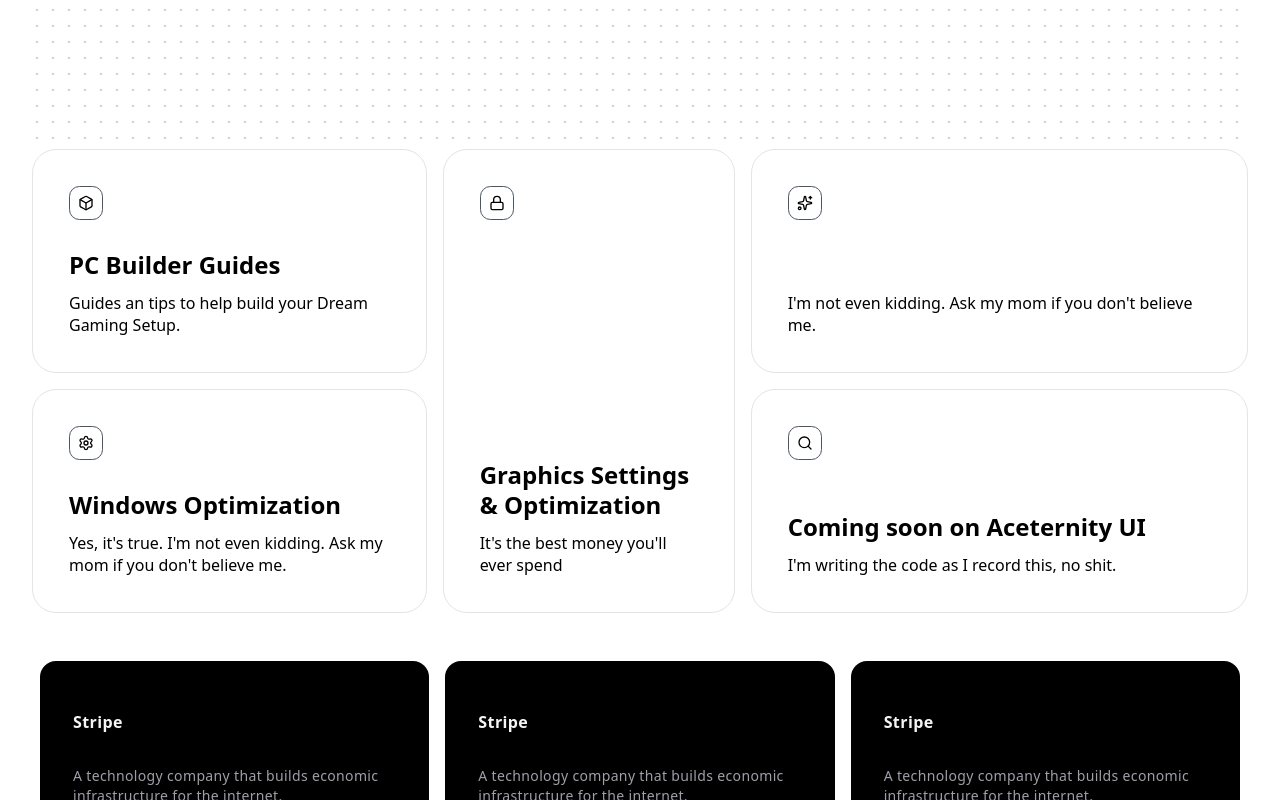
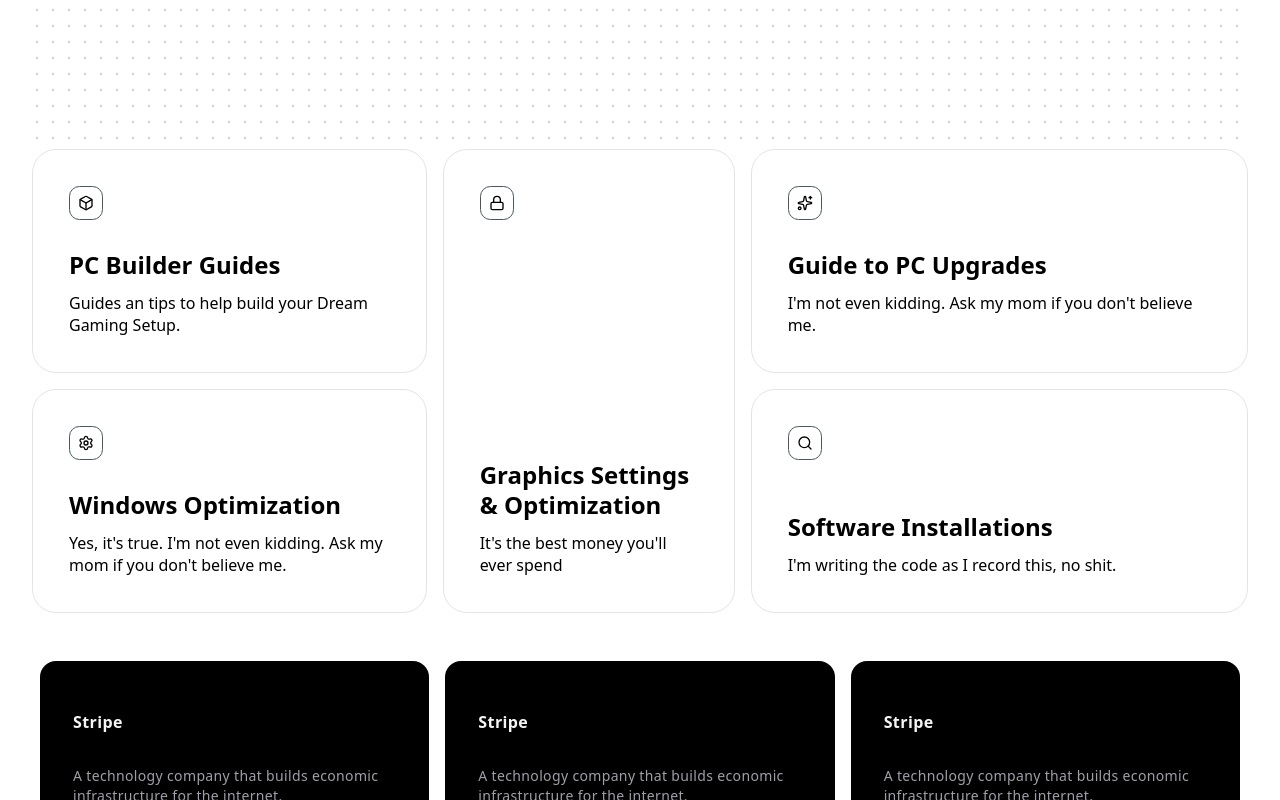
Before and after one commit to omni-aa/Proj-Ariel, a React (Vite) app: page / in a window 1280 px wide. Shown: the part 588-1388 px from the top of the page. Built offline with nearby package versions, Linux system fonts and the light colour scheme.

Commit message:
Fixed homepage and added custom linking to grid layout of the homepage for the initial few guides

```diff
--- a/src/App.tsx
+++ b/src/App.tsx
@@ -5,6 +5,14 @@ import Navbar from "@/pages/Navbar/Navbar.tsx";
 import {HomePage} from "@/pages/Home/HomePage.tsx";
 import NotFound from "@/components/404NotFound.tsx";
 import News from "@/pages/News/News.tsx";
+import ExplorePage from "@/pages/Explore/page.tsx";
+import GuidesDirectory from "@/pages/Guides/GuidesDirectory.tsx";
+import Graphics_Optimization from "@/pages/Guides/Graphics Settings & Optimization/page.tsx";
+import PC_Build_Guides from "@/pages/Guides/PC Builder Guides/page.tsx";
+import PC_Upgrades from "@/pages/Guides/PC Upgrades/page.tsx";
+import Software_Guides from "@/pages/Guides/Software/page.tsx";
+import Windows_Optimization_Guides from "@/pages/Guides/Windows Optimization/page.tsx";
+import Game_Installations from "@/pages/Guides/Game Installations/Game_Installations.tsx";
 
 const router = createBrowserRouter(
     createRoutesFromElements(
@@ -12,6 +20,21 @@ const router = createBrowserRouter(
             <Route path='/' element={<HomePage />} />
             <Route path={"*"} element={<NotFound/>}/>
             <Route path={'/news'} element={<News/>}/>
+            <Route path={'/explore'}  element={<ExplorePage/>}/>
+            <Route path={"/guides"} element={<GuidesDirectory/>}/>
+            <Route path={"/guides/-graphical-optimization-settings"}  element={<Graphics_Optimization/>}/>
+            <Route path={"/guides/pc-build-guides"} element={<PC_Build_Guides/>}/>
+            <Route path={"/guides/pc-upgrades"} element={<PC_Upgrades/>}/>
+            <Route path={"/guides/software-installation-guides"} element={<Software_Guides/>}/>
+            <Route path={"/guides/windows-os-optimization"} element={<Windows_Optimization_Guides/>}/>
+            <Route path={"/guides/game-installations"} element={<Game_Installations/>}/>
+
+
+
+
+
+
+
         </Route>
     )
 );
--- a/src/components/GlowingDemo/GlowingDemo.tsx
+++ b/src/components/GlowingDemo/GlowingDemo.tsx
@@ -2,6 +2,7 @@
 
 import { Box, Lock, Search, Settings, Sparkles } from "lucide-react";
 import { GlowingEffect } from "@/components/ui/glowing-effect";
+import {Link, type To} from "react-router-dom";
 
 export function GlowingEffectDemoSecond() {
     return (
@@ -11,6 +12,7 @@ export function GlowingEffectDemoSecond() {
                 icon={<Box className="h-4 w-4 text-black dark:text-neutral-400" />}
                 title="PC Builder Guides"
                 description="Guides an tips to help build your Dream Gaming Setup."
+                to={"/guides/pc-build-guides"}
             />
 
             <GridItem
@@ -18,6 +20,7 @@ export function GlowingEffectDemoSecond() {
                 icon={<Settings className="h-4 w-4 text-black dark:text-neutral-400" />}
                 title="Windows Optimization"
                 description="Yes, it's true. I'm not even kidding. Ask my mom if you don't believe me."
+                to={"/guides/windows-os-optimization"}
             />
 
             <GridItem
@@ -25,33 +28,37 @@ export function GlowingEffectDemoSecond() {
                 icon={<Lock className="h-4 w-4 text-black dark:text-neutral-400" />}
                 title="Graphics Settings & Optimization"
                 description="It's the best money you'll ever spend"
+                to={"/guides/-graphical-optimization-settings"}
             />
 
             <GridItem
                 area="md:[grid-area:2/7/3/13] xl:[grid-area:1/8/2/13]"
                 icon={<Sparkles className="h-4 w-4 text-black dark:text-neutral-400" />}
-                title=""
+                title="Guide to PC Upgrades"
                 description="I'm not even kidding. Ask my mom if you don't believe me."
+                to={"/guides/pc-upgrades"}
             />
 
             <GridItem
                 area="md:[grid-area:3/1/4/13] xl:[grid-area:2/8/3/13]"
                 icon={<Search className="h-4 w-4 text-black dark:text-neutral-400" />}
-                title="Coming soon on Aceternity UI"
+                title="Software Installations"
                 description="I'm writing the code as I record this, no shit."
+                to={"/guides/software-installation-guides"}
             />
         </ul>
     );
 }
 
 interface GridItemProps {
-    area: string;
-    icon: React.ReactNode;
-    title: string;
-    description: React.ReactNode;
+    area: string,
+    icon: React.ReactNode,
+    title: string,
+    description: React.ReactNode,
+    to: To
 }
 
-const GridItem = ({ area, icon, title, description }: GridItemProps) => {
+const GridItem = ({ area, icon, title, description, to }: GridItemProps) => {
     return (
         <li className={`min-h-[14rem] list-none ${area}`}>
             <div className="relative h-full rounded-2xl border p-2 md:rounded-3xl md:p-3">
@@ -64,6 +71,7 @@ const GridItem = ({ area, icon, title, description }: GridItemProps) => {
                     proximity={64}
                     inactiveZone={0.01}
                 />
+                <Link to={to}>
                     <div className="border-0.75 relative flex h-full flex-col justify-between gap-6 overflow-hidden rounded-xl p-6 md:p-6 dark:shadow-[0px_0px_27px_0px_#2D2D2D]">
                         <div className="relative flex flex-1 flex-col justify-between gap-3">
                             <div className="w-fit rounded-lg border border-gray-600 p-2">
@@ -79,6 +87,7 @@ const GridItem = ({ area, icon, title, description }: GridItemProps) => {
                             </div>
                         </div>
                     </div>
+                </Link>
             </div>
         </li>
     );
--- /dev/null
+++ b/src/pages/Explore/page.tsx
@@ -0,0 +1,14 @@
+
+
+
+
+
+
+
+
+const ExplorePage = () => {
+    return (
+        <div className={"flex justify-center items-center"}>This is the explore page</div>
+    )
+}
+export default ExplorePage
--- /dev/null
+++ b/src/pages/Guides/Game Installations/Game_Installations.tsx
@@ -0,0 +1,8 @@
+
+
+const Game_Installations = () => {
+    return (
+        <div>GameInstallations</div>
+    )
+}
+export default Game_Installations
--- /dev/null
+++ b/src/pages/Guides/Graphics Settings & Optimization/page.tsx
@@ -0,0 +1,14 @@
+
+
+
+
+
+
+
+
+const Graphics_Optimization = () => {
+    return (
+        <div className={"flex justify-center items-center"}>Graphics_Optimization</div>
+    )
+}
+export default Graphics_Optimization
--- /dev/null
+++ b/src/pages/Guides/GuidesDirectory.tsx
@@ -0,0 +1,8 @@
+
+
+const GuidesDirectory = () => {
+    return (
+        <div>GuidesDirectory</div>
+    )
+}
+export default GuidesDirectory
--- /dev/null
+++ b/src/pages/Guides/PC Builder Guides/page.tsx
@@ -0,0 +1,14 @@
+
+
+
+
+
+
+
+
+const PC_Build_Guides = () => {
+    return (
+        <div className={"flex justify-center items-center"}>PC_Build_Guides</div>
+    )
+}
+export default PC_Build_Guides
--- /dev/null
+++ b/src/pages/Guides/PC Upgrades/page.tsx
@@ -0,0 +1,14 @@
+
+
+
+
+
+
+
+
+const PC_Upgrades = () => {
+    return (
+        <div className={"flex justify-center items-center"}>PC_Upgrades</div>
+    )
+}
+export default PC_Upgrades
--- /dev/null
+++ b/src/pages/Guides/Software/page.tsx
@@ -0,0 +1,14 @@
+
+
+
+
+
+
+
+
+const Software_Guides = () => {
+    return (
+        <div className={"flex justify-center items-center"}>Software_Guides</div>
+    )
+}
+export default Software_Guides
--- /dev/null
+++ b/src/pages/Guides/Windows Optimization/page.tsx
@@ -0,0 +1,14 @@
+
+
+
+
+
+
+
+
+const Windows_Optimization_Guides = () => {
+    return (
+        <div className={"flex justify-center items-center"}>Windows_Optimization_Guides</div>
+    )
+}
+export default Windows_Optimization_Guides
```
Lines whose indentation alone changed are shown as unchanged.
